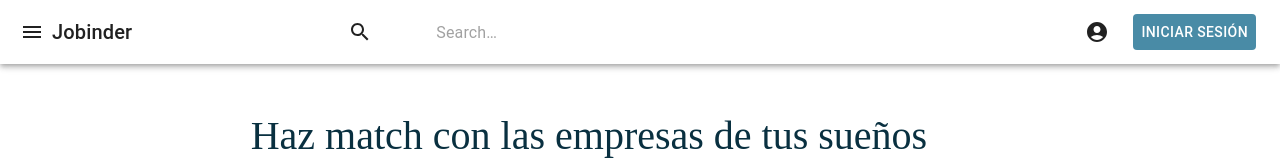
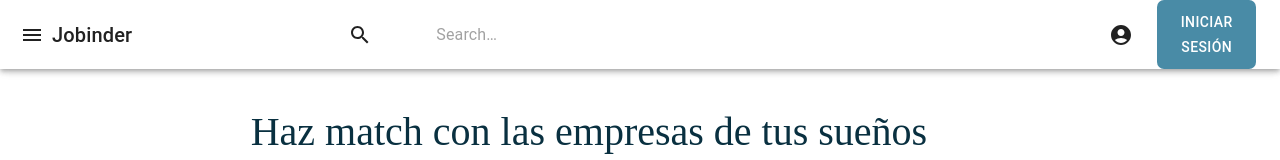
Before and after one commit to MASC95/Kodemia23g, a React (Create React App) app: page / in a window 1280 px wide. Shown: the top 160 px of the page. Built offline with nearby package versions, Linux system fonts and the light colour scheme.

Commit message:
position fixed and main contain

```diff
--- a/src/componentes/Main/main.scss
+++ b/src/componentes/Main/main.scss
@@ -27,6 +27,7 @@
 
   .main-container {
     margin-bottom: 100px;
+    padding-top: 60px;
 
     h1 {
       font-family: 'Epilogue';
@@ -36,10 +37,13 @@
     }
 
     .first-card-container {
+
       .row {
+
         .left-blank-space {}
 
         .father-container-1 {
+
           .child-container-1 {
             .card-container-1 {
               @include first-cards-containers;
--- a/src/componentes/NavbarwithMui/NavbarMui.js
+++ b/src/componentes/NavbarwithMui/NavbarMui.js
@@ -21,7 +21,10 @@ const theme = createTheme({
 });
 
 const Navbar = styled(AppBar)(({ theme }) => ({
+  position: 'fixed',
+  width: '100%',
   zIndex: theme.zIndex.drawer + 1,
+  marginBottom: theme.spacing(5), // Margen inferior
 }));
 
 const Logo = styled(Typography)(({ theme }) => ({
@@ -30,7 +33,6 @@ const Logo = styled(Typography)(({ theme }) => ({
     display: 'block',
     marginRight: theme.spacing(25),
   },
-
 }));
 
 const Search = styled('div')(({ theme }) => ({
@@ -74,12 +76,20 @@ const LoginButton = styled(Button)(({ theme }) => ({
     marginLeft: theme.spacing(2),
     backgroundColor: '#498BA6',
     color: theme.palette.common.white,
+    width: '8%',
+    height: '4%',
+    padding: '10px',
+    borderRadius: '7px',
+    '&:hover': {
+      backgroundColor: '#2E676F',
+    },
   },
 }));
 
 export default function NavbarComponent() {
   return (
     <ThemeProvider theme={theme}>
+        <AppBar>
       <Navbar position="static">
         <Toolbar>
           <IconButton
@@ -108,6 +118,7 @@ export default function NavbarComponent() {
           <LoginButton>Iniciar sesión</LoginButton>
         </Toolbar>
       </Navbar>
+      </AppBar>
     </ThemeProvider>
   );
 }
```
